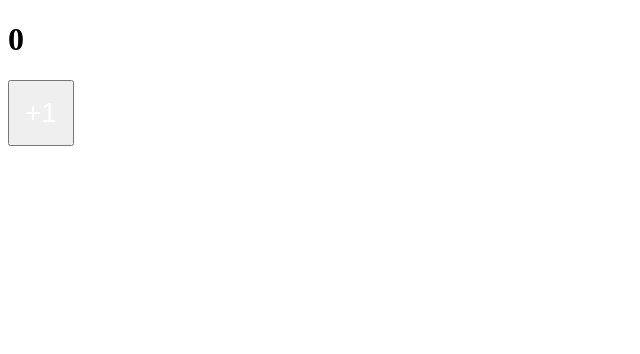
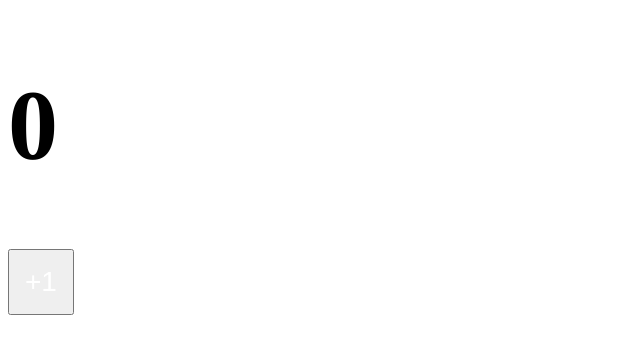
Before and after one commit to AisultanBaltabayev/webpack-learning, a React app: page / in a window 1280 px wide. Shown: the top 354 px of the page, without its empty margins (0-640 px from the left). Built offline with nearby package versions, Linux system fonts and the light colour scheme.

Commit message:
feat(webpack, css-modules): add support of css modules in webpack with generated hash names in prod and path names in dev

```diff
--- a/src/components/App.scss
+++ b/src/components/App.module.scss
@@ -7,3 +7,11 @@
         font-size: 28px;
     }
 }
+
+.value {
+    font-size: 100px;
+}
+
+.icon {
+    color: green;
+}
--- a/src/components/App.tsx
+++ b/src/components/App.tsx
@@ -1,5 +1,5 @@
-import "./App.scss";
 import { useState } from "react";
+import classes from "./App.module.scss";
 
 interface AppProps {}
 
@@ -11,15 +11,8 @@
   };
   return (
     <div>
-      <h1
-      // className={classes.value}
-      >
-        {count}
-      </h1>
-      <button
-        // className={classes.button}
-        onClick={increment}
-      >
+      <h1 className={classes.value}>{count}</h1>
+      <button className={classes.button} onClick={increment}>
         <span>+1</span>
       </button>
     </div>
```
Also changed, not shown: src/global.d.ts (added, +7 -0 lines), 1 other file (tests, documents, lock files or other folders).
